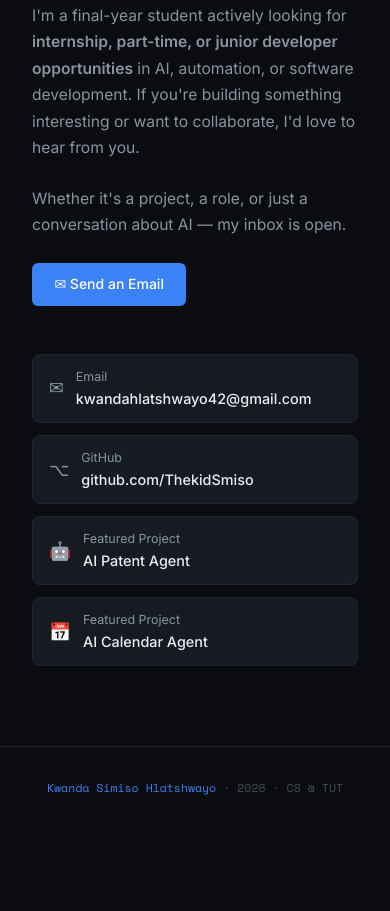
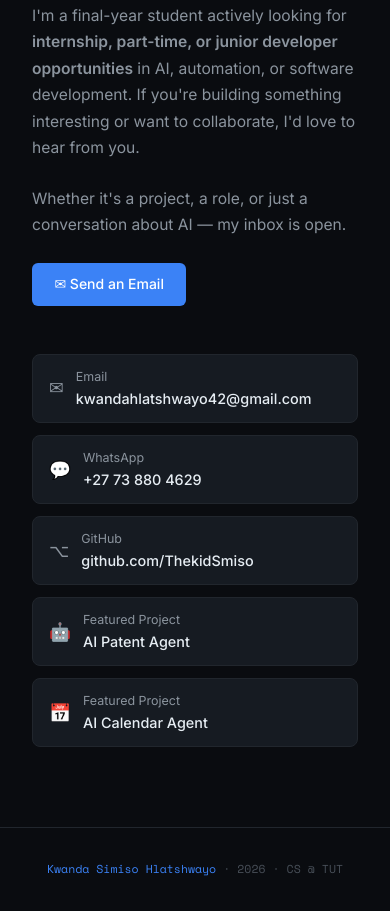
Before and after one commit to ThekidSmiso/portfolio, a plain HTML site: page index.html in a window 390 px wide. Shown: the part 6207-7118 px from the top of the page. Before the commit the page ends 7037 px from the top, so only its background shows below. Drawn offline with nearby package versions, Linux system fonts and the light colour scheme.

Commit message:
Add WhatsApp contact link to index.html
Added WhatsApp contact link with phone number.

```diff
--- a/index.html
+++ b/index.html
@@ -855,6 +855,13 @@
           <span class="link-val">kwandahlatshwayo42@gmail.com</span>
         </div>
       </a>
+      <a class="contact-link" href="https://wa.me/27738804629" target="_blank">
+        <span class="contact-icon">💬</span>
+        <div>
+          <span class="link-label">WhatsApp</span>
+          <span class="link-val">+27 73 880 4629</span>
+        </div>
+      </a>
       <a class="contact-link" href="https://github.com/ThekidSmiso" target="_blank">
         <span class="contact-icon">⌥</span>
         <div>
```
